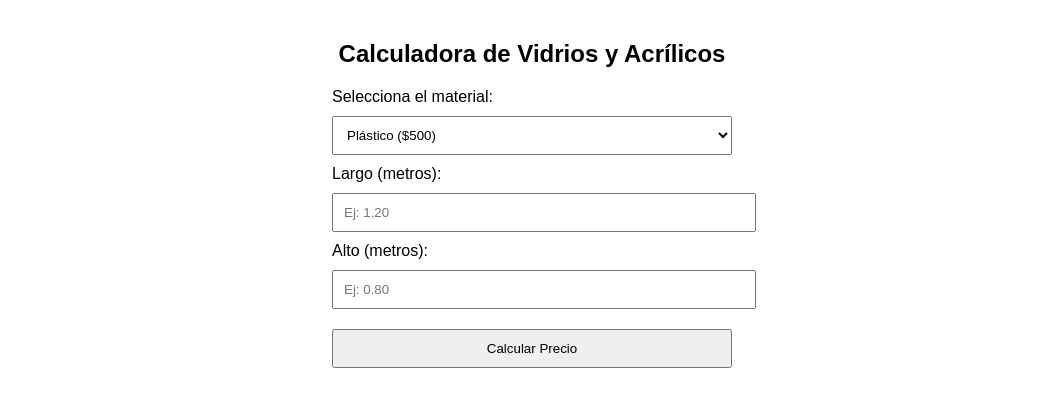
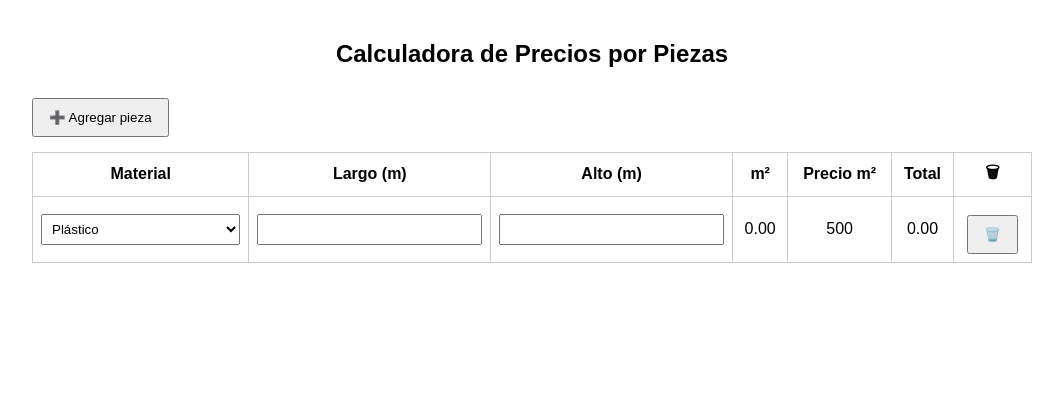
Before and after one commit to martinwjne/Calculadora-precios, a plain HTML site: page index.html in a window 1280 px wide. Shown: the whole page, without its empty margins (108-1171 px from the left). Drawn offline with Linux system fonts and the light colour scheme.

Commit message:
index.html
Signed-off-by: martinwjne <166484070+martinwjne@users.noreply.github.com>

```diff
--- a/index.html
+++ b/index.html
@@ -3,56 +3,163 @@
 <head>
   <meta charset="UTF-8">
   <title>Calculadora de Precios</title>
+  <meta name="viewport" content="width=device-width, initial-scale=1.0">
   <style>
-    body { font-family: Arial, sans-serif; max-width: 400px; margin: auto; padding: 20px; }
-    select, input, button { width: 100%; padding: 10px; margin: 10px 0; }
-    h2 { text-align: center; }
+    body {
+      font-family: Arial, sans-serif;
+      padding: 20px;
+      max-width: 1000px;
+      margin: auto;
+    }
+    h2 {
+      text-align: center;
+    }
+    table {
+      width: 100%;
+      border-collapse: collapse;
+      margin-top: 15px;
+    }
+    table, th, td {
+      border: 1px solid #ccc;
+    }
+    th, td {
+      padding: 8px;
+      text-align: center;
+    }
+    select, input {
+      width: 100%;
+      box-sizing: border-box;
+      padding: 6px;
+    }
+    button {
+      padding: 10px 15px;
+      margin-top: 10px;
+    }
+    @media (max-width: 600px) {
+      table, thead, tbody, th, td, tr {
+        display: block;
+      }
+      tr {
+        margin-bottom: 15px;
+      }
+      td {
+        border: none;
+        border-bottom: 1px solid #ccc;
+      }
+    }
   </style>
 </head>
 <body>
-  <h2>Calculadora de Vidrios y Acrílicos</h2>
-
-  <label for="material">Selecciona el material:</label>
-  <select id="material">
-    <option value="500">Plástico ($500)</option>
-    <option value="850">Acrílico 3mm ($850)</option>
-    <option value="1700">Acrílico 6mm ($1700)</option>
-    <option value="320">Vidrio claro 3mm ($320)</option>
-    <option value="420">Vidrio claro 4mm ($420)</option>
-    <option value="550">Vidrio claro 6mm ($550)</option>
-    <option value="750">Vidrio esmerilado 6mm ($750)</option>
-    <option value="650">Filtrasol 6mm ($650)</option>
-    <option value="1100">Espejo 6mm ($1100)</option>
-    <option value="1600">Reflecta 6mm ($1600)</option>
-  </select>
-
-  <label for="largo">Largo (metros):</label>
-  <input type="number" id="largo" step="0.01" placeholder="Ej: 1.20">
-
-  <label for="alto">Alto (metros):</label>
-  <input type="number" id="alto" step="0.01" placeholder="Ej: 0.80">
-
-  <button onclick="calcular()">Calcular Precio</button>
-
-  <h3 id="resultado"></h3>
+  <h2>Calculadora de Precios por Piezas</h2>
+  <button onclick="agregarFila()">➕ Agregar pieza</button>
+  <table>
+    <thead>
+      <tr>
+        <th>Material</th>
+        <th>Largo (m)</th>
+        <th>Alto (m)</th>
+        <th>m²</th>
+        <th>Precio m²</th>
+        <th>Total</th>
+        <th>🗑</th>
+      </tr>
+    </thead>
+    <tbody id="tabla">
+      <!-- Aquí van las filas -->
+    </tbody>
+  </table>
 
   <script>
-    function calcular() {
-      const precioM2 = parseFloat(document.getElementById('material').value);
-      const largo = parseFloat(document.getElementById('largo').value);
-      const alto = parseFloat(document.getElementById('alto').value);
+    const materiales = {
+      "Plástico": 500,
+      "Acrílico 3mm": 850,
+      "Acrílico 6mm": 1700,
+      "Vidrio claro 3mm": 320,
+      "Vidrio claro 4mm": 420,
+      "Vidrio claro 6mm": 550,
+      "Vidrio esmerilado 6mm": 750,
+      "Filtrasol 6mm": 650,
+      "Espejo 6mm": 1100,
+      "Reflecta 6mm": 1600
+    };
 
-      if (isNaN(precioM2) || isNaN(largo) || isNaN(alto)) {
-        document.getElementById('resultado').innerText = "Por favor, llena todos los campos correctamente.";
-        return;
+    function agregarFila() {
+      const tabla = document.getElementById('tabla');
+      const fila = document.createElement('tr');
+
+      // Material
+      const tdMaterial = document.createElement('td');
+      const select = document.createElement('select');
+      for (const mat in materiales) {
+        const option = document.createElement('option');
+        option.value = materiales[mat];
+        option.textContent = mat;
+        select.appendChild(option);
       }
+      tdMaterial.appendChild(select);
 
-      const metrosCuadrados = largo * alto;
-      const precioTotal = metrosCuadrados * precioM2;
+      // Largo
+      const tdLargo = document.createElement('td');
+      const inputLargo = document.createElement('input');
+      inputLargo.type = 'number';
+      inputLargo.step = '0.01';
+      tdLargo.appendChild(inputLargo);
 
-      document.getElementById('resultado').innerText =
-        `Total: $${precioTotal.toFixed(2)} MXN (${metrosCuadrados.toFixed(2)} m²)`;
+      // Alto
+      const tdAlto = document.createElement('td');
+      const inputAlto = document.createElement('input');
+      inputAlto.type = 'number';
+      inputAlto.step = '0.01';
+      tdAlto.appendChild(inputAlto);
+
+      // m²
+      const tdM2 = document.createElement('td');
+      tdM2.textContent = '0.00';
+
+      // Precio m²
+      const tdPrecio = document.createElement('td');
+      tdPrecio.textContent = select.value;
+
+      // Total
+      const tdTotal = document.createElement('td');
+      tdTotal.textContent = '0.00';
+
+      // Botón eliminar
+      const tdEliminar = document.createElement('td');
+      const btnEliminar = document.createElement('button');
+      btnEliminar.textContent = '🗑️';
+      btnEliminar.onclick = () => fila.remove();
+      tdEliminar.appendChild(btnEliminar);
+
+      // Agregar listeners
+      [select, inputLargo, inputAlto].forEach(el => {
+        el.oninput = () => {
+          const largo = parseFloat(inputLargo.value) || 0;
+          const alto = parseFloat(inputAlto.value) || 0;
+          const m2 = largo * alto;
+          const precio = parseFloat(select.value);
+          const total = m2 * precio;
+
+          tdM2.textContent = m2.toFixed(2);
+          tdPrecio.textContent = `$${precio}`;
+          tdTotal.textContent = `$${total.toFixed(2)}`;
+        };
+      });
+
+      // Agregar a la fila
+      fila.appendChild(tdMaterial);
+      fila.appendChild(tdLargo);
+      fila.appendChild(tdAlto);
+      fila.appendChild(tdM2);
+      fila.appendChild(tdPrecio);
+      fila.appendChild(tdTotal);
+      fila.appendChild(tdEliminar);
+
+      tabla.appendChild(fila);
     }
+
+    // Agrega una fila inicial
+    agregarFila();
   </script>
 </body>
 </html>
```
